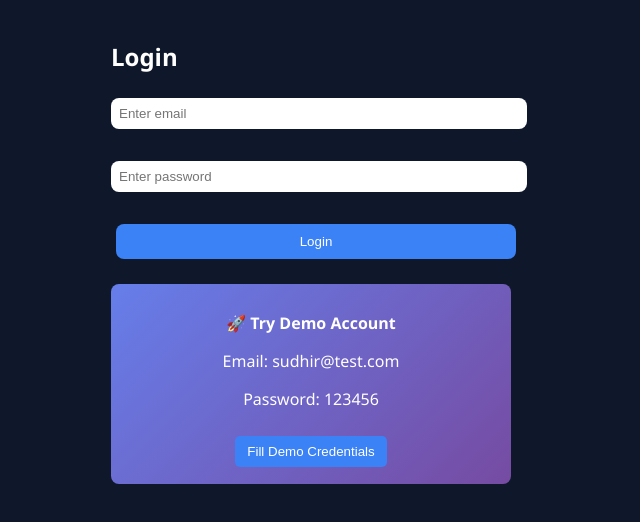
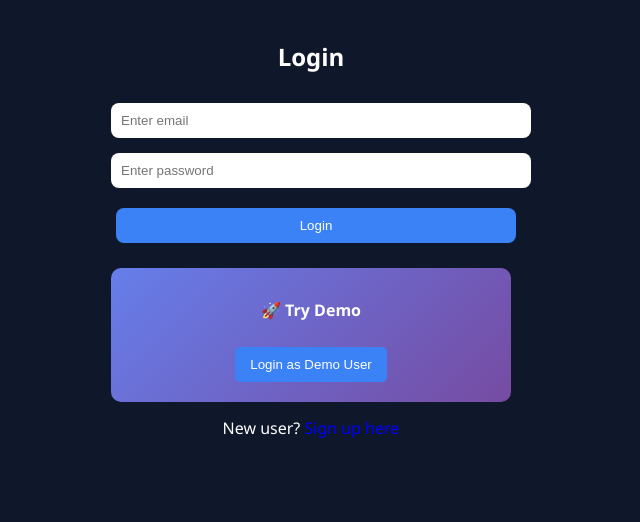
Before and after one commit to Sudhirshukla076/interview-simulator, a React (Vite) app in the folder client/: page / in a window 1280 px wide. Shown: the top 522 px of the page, without its empty margins (329-969 px from the left). Built offline with nearby package versions, Linux system fonts and the light colour scheme.

Commit message:
improved login UX (demo + signup)

```diff
--- a/client/src/App.jsx
+++ b/client/src/App.jsx
@@ -3,6 +3,7 @@ import Login from "./pages/Login";
 import Dashboard from "./pages/Dashboard";
 import Results from "./pages/Results";
 import Leaderboard from "./pages/Leaderboard";
+import Signup from "./pages/Signup";
 
 function App() {
   const isLoggedIn = !!localStorage.getItem("token");
@@ -28,6 +29,9 @@ function App() {
         path="/leaderboard"
         element={<Leaderboard />}
       />
+      <Route path="/signup"
+      element={<Signup />}
+      />
     </Routes>
   );
 }
--- a/client/src/pages/Login.jsx
+++ b/client/src/pages/Login.jsx
@@ -5,6 +5,7 @@ function Login() {
   const [email, setEmail] = useState("");
   const [password, setPassword] = useState("");
 
+  // 🔥 NORMAL LOGIN
   const handleLogin = async () => {
     try {
       const res = await axios.post(
@@ -12,11 +13,7 @@ function Login() {
         { email, password }
       );
 
-      console.log(res.data);
-
-      // Save token
       localStorage.setItem("token", res.data.token);
-
       alert("Login successful 🚀");
       window.location.href = "/dashboard";
     } catch (error) {
@@ -25,64 +22,94 @@ function Login() {
     }
   };
 
+  // 🔥 DEMO AUTO LOGIN (NO PASSWORD SHOWN)
+  const handleDemoLogin = async () => {
+    try {
+      const res = await axios.post(
+        "https://interview-backend-u5yp.onrender.com/api/auth/login",
+        {
+          email: "sudhir@test.com",
+          password: "123456",
+        }
+      );
+
+      localStorage.setItem("token", res.data.token);
+      window.location.href = "/dashboard";
+    } catch (err) {
+      console.log(err);
+      alert("Demo login failed ❌");
+    }
+  };
+
   return (
     <div style={{ padding: "20px", maxWidth: "400px", margin: "auto" }}>
-      <h2>Login</h2>
+      <h2 style={{ textAlign: "center" }}>Login</h2>
 
       <input
         type="email"
         placeholder="Enter email"
         value={email}
         onChange={(e) => setEmail(e.target.value)}
-        style={{ width: "100%", padding: "8px" }}
+        style={{ width: "100%", padding: "10px", marginTop: "10px" }}
       />
-      <br /><br />
 
       <input
         type="password"
         placeholder="Enter password"
         value={password}
         onChange={(e) => setPassword(e.target.value)}
-        style={{ width: "100%", padding: "8px" }}
+        style={{ width: "100%", padding: "10px", marginTop: "10px" }}
       />
-      <br /><br />
 
-      <button onClick={handleLogin} style={{ width: "100%", padding: "10px" }}>
+      <button
+        onClick={handleLogin}
+        style={{
+          width: "100%",
+          padding: "10px",
+          marginTop: "15px",
+          cursor: "pointer",
+        }}
+      >
         Login
       </button>
 
-      {/* 🔥 DEMO BOX */}
+      {/* 🔥 DEMO LOGIN CARD */}
       <div
         style={{
           marginTop: "20px",
-          padding: "12px",
-          borderRadius: "8px",
+          padding: "15px",
+          borderRadius: "10px",
           background: "linear-gradient(135deg, #667eea, #764ba2)",
           color: "white",
-          textAlign: "center"
+          textAlign: "center",
         }}
       >
-        <p style={{ fontWeight: "bold" }}>🚀 Try Demo Account</p>
-        <p>Email: sudhir@test.com</p>
-        <p>Password: 123456</p>
+        <p style={{ fontWeight: "bold" }}>🚀 Try Demo</p>
 
-        {/* 🔥 AUTOFILL BUTTON */}
         <button
-          onClick={() => {
-            setEmail("sudhir@test.com");
-            setPassword("123456");
-          }}
+          onClick={handleDemoLogin}
           style={{
             marginTop: "10px",
-            padding: "8px 12px",
+            padding: "10px 15px",
             border: "none",
             borderRadius: "5px",
-            cursor: "pointer"
+            cursor: "pointer",
           }}
         >
-          Fill Demo Credentials
+          Login as Demo User
         </button>
       </div>
+
+      {/* 🔥 SIGNUP LINK */}
+      <p style={{ marginTop: "15px", textAlign: "center" }}>
+        New user?{" "}
+        <span
+          onClick={() => (window.location.href = "/signup")}
+          style={{ color: "blue", cursor: "pointer" }}
+        >
+          Sign up here
+        </span>
+      </p>
     </div>
   );
 }
--- /dev/null
+++ b/client/src/pages/Signup.jsx
@@ -0,0 +1,48 @@
+import { useState } from "react";
+import axios from "axios";
+
+function Signup() {
+  const [email, setEmail] = useState("");
+  const [password, setPassword] = useState("");
+
+  const handleSignup = async () => {
+    try {
+      await axios.post(
+        "https://interview-backend-u5yp.onrender.com/api/auth/register",
+        { email, password }
+      );
+
+      alert("Signup successful 🎉");
+      window.location.href = "/";
+    } catch (err) {
+      console.log(err);
+      alert("Signup failed ❌");
+    }
+  };
+
+  return (
+    <div style={{ padding: "20px", maxWidth: "400px", margin: "auto" }}>
+      <h2>Signup</h2>
+
+      <input
+        type="email"
+        placeholder="Enter email"
+        value={email}
+        onChange={(e) => setEmail(e.target.value)}
+      />
+      <br /><br />
+
+      <input
+        type="password"
+        placeholder="Enter password"
+        value={password}
+        onChange={(e) => setPassword(e.target.value)}
+      />
+      <br /><br />
+
+      <button onClick={handleSignup}>Signup</button>
+    </div>
+  );
+}
+
+export default Signup;
```
